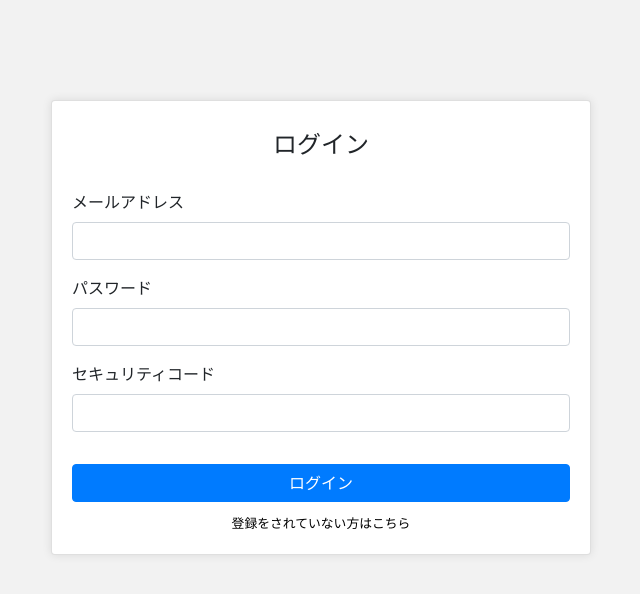
After one commit to syuuyana/my_story, a Flask app: page /login_management in a window 1280 px wide. The commit adds this page. Shown: the top 594 px of the page, without its empty margins (319-959 px from the left). Run offline with Flask 2, Linux system fonts and the light colour scheme; some libraries are stand-ins or nearby versions.

Commit message:
Add security input

```diff
--- a/src/app/app.py
+++ b/src/app/app.py
@@ -13,6 +13,9 @@ app = Flask(__name__)
 
 # secret_keyの準備
 app.config['SECRET_KEY'] = 'fh7342ttl284c'
+
+# security code
+SECURE = '456545'
 
 
 # MySQLとFlaskのコネクタ設定
@@ -87,11 +90,7 @@ def login():
         if account:
             app.permanent_session_lifetime = timedelta(minutes=3)  # 3分ログイン状態保持
             session.permanent = True # 仮にブラウザを閉じても状態保持
-#            session.modified = True
-#            email = request.form['email']
-#            session['email'] = email
-#            session['log_in'] = True # ログインが正常に行われた
-#            session['user_id'] = account[0] # idをセッションに代入
+            session.modified = True # session変更をブラウザに登録しない
             return redirect('/if_contents')  # どの紹介ページを選択したかで表示変更
         else:
             msg = 'incorrect username or password'  # エラー表示
@@ -108,21 +107,62 @@ def login():
             session['contents'] = 'management'  # 管理者ページの選択保持
         else:
             session['contents'] = None  # 何の選択も保持しない
-        return render_template("login.html")  # ログインページ遷移
+
+        if session['contents'] == 'management':
+            return redirect('/login_management')  # ログインページ遷移(management)
+        else:
+            return render_template("login.html")  # ログインページ遷移(normal)
 
 
-"""
-@app.route('/refrigerator', methods=['GET', 'POST'])
-def main():
+# 管理者用ログイン処理
+@app.route('/login_management', methods=['GET', 'POST'])
+def login_management():
 
-        # データベースに情報を挿入
-        db = cdb()
-        cursor = db.cursor(buffered=True)
-        cursor.execute("INSERT INTO Profiles (email, password) values (%s, %s)", (email, password,))
-        return render_template("condition.html", condition='成功！')
+    msg = ""
+    times_now = 0  # ログイン回数格納
+
+    # ログイン情報は安全か、フォームに情報は記入されているか(情報入力後)
+    if request.method == 'POST' \
+        and 'email' in request.form \
+        and 'password' in request.form \
+        and 'security' in request.form:
+
+        # ログイン情報をPOSTで受け取る
+        email = request.form['email']
+        password = request.form['password']
+        security = request.form['security']
+
+        # セキュリティコードを確認
+        if security != SECURE:
+            msg = 'security code is incorrect !'  # エラー表示
+            return render_template("login.html", msg=msg)  # 再度ログイン
+
+        # ログイン情報は、データベースの情報と一致するか確認
+        cnx = cdb()
+        cursor = cnx.cursor(buffered=True)  # 一件ずつデータを取る仕組みの構築
+        cursor.execute('SELECT * FROM Profiles WHERE email=%s AND password=%s',
+                        (email, password,))  # メールアドレスとパスワードは一致しているか、過去に登録したことがあるか
+        account = cursor.fetchone()  # 実際にrecord取得(一件ずつ)してタプル化
+
+        # 本人確認が正しいときの処理
+        if account:
+            app.permanent_session_lifetime = timedelta(minutes=3)  # 3分ログイン状態保持
+            session.permanent = True # 仮にブラウザを閉じても状態保持
+            session.modified = True # session変更をブラウザに登録しない
+
+            # ログイン回数更新
+            times_now = account[5]
+            times_now += 1
+            cursor.execute("UPDATE Profiles set times=%s where email=%s AND password=%s", (times_now, email, password,))
+            cnx.commit()
+
+            return redirect('/if_contents')  # どの紹介ページを選択したかで表示変更
         else:
-            return render_template("condition.html", condition='もう一回！')
-"""
+            msg = 'incorrect username or password'  # エラー表示
+            return render_template("login_management.html", msg=msg)  # 再度ログイン
+
+    else: # ログイン画面を開いたばかりで、何も入力していない(情報入力前)
+        return render_template("login_management.html")  # ログインページ遷移
 
 
 # 登録時の処理
@@ -143,16 +183,12 @@ def register():
         tel = request.form['tel']
         name = request.form['name']
 
-#        if (nickname is None) or (password is None) or (email is None):
-#            pass
-#        else:
-
         # 文字数制限()
         if register_interface("password", password, 8) == False:
             msg = 'A-Z, a-z, 0-9をそれぞれ１字以上を含め、合計8文字以上で入力してください'
             return render_template('register.html', msg=msg)
         if register_interface("name", name, 1) == False:
-            msg = 'ニックネームは1文字以上で入力してください'
+            msg = 'ネームは1文字以上で入力してください'
             return render_template('register.html', msg=msg)
 
         # 一度登録しているかどうか確認
@@ -181,10 +217,7 @@ def register():
 
             app.permanent_session_lifetime = timedelta(minutes=3)
             session.permanent = True
-#            session.modified = True
-#            session['user'] = nickname
-#            session['loggedin'] = True
-#            session['user_id'] = account_new[0]
+            session.modified = True # session変更をブラウザに登録しない
 
             return redirect('/if_contents')  # 押されたボタンに対して画面変える
     else: # まだ登録を済ませていない(登録前)
--- a/src/app/static/login.css
+++ b/src/app/static/login.css
@@ -22,6 +22,11 @@ button {
     color: red;
 }
 
+.err {
+    text-align: center;
+    color: red;
+}
+
 .login_reminder {
     text-align: center;
     margin-top: .5em;
--- /dev/null
+++ b/src/app/templates/login_management.html
@@ -0,0 +1,67 @@
+<!-- ログインは、layout用いず -->
+<!DOCTYPE html>
+<html lang="ja">
+<head>
+    <meta charset="UTF-8">
+    <meta name="viewport" content="width=device-width, initial-scale=1.0">
+
+    <!-- Bootstrap CDN -->
+    <link rel="stylesheet" href="https://stackpath.bootstrapcdn.com/bootstrap/4.5.0/css/bootstrap.min.css"
+                               integrity="sha384-9aIt2nRpC12Uk9gS9baDl411NQApFmC26EwAOH8WgZl5MYYxFfc+NcPb1dKGj7Sk"
+                               crossorigin="anonymous">
+
+    <!-- login.css -->
+    <link rel="stylesheet" href="../static/login.css">
+
+    <!-- title -->
+    <title> My App | ログイン </title>
+
+</head>
+
+<body>
+
+    <!-- login form -->
+    <div class="container">
+        <div class="row">
+            <div class="col-md-6 offset-md-3"> <!-- 横幅は3:6:3で調節 -->
+                <div class="card login">
+                    <div class="card-body">
+                        <h1>ログイン</h1>
+                        <form action="/login_management" method='POST'>
+                            <div class="form-group">
+                                <label for="email">メールアドレス</label>
+                                <input type="text" name="email" id="email" class="form-control">
+                            </div>
+                            <div class="form-group">
+                                <label for="password">パスワード</label>
+                                <input type="password" name="password" id="password" class="form-control">
+                            </div>
+                            <div class="form-group">
+                                <label for="password">セキュリティコード</label>
+                                <input type="security" name="security" id="security" class="form-control">
+                            </div>
+                            <h6 class="err">{{ msg }}</h6>
+                            <button class="btn btn-primary w-100">ログイン</button>
+                            <div class="login_reminder"><a href="/register">登録をされていない方はこちら</div>
+                        </form>
+                    </div>
+                </div>
+            </div>
+        </div>
+    </div>
+
+    <!-- Bootstrap CDN -->
+    <script src="https://code.jquery.com/jquery-3.5.1.slim.min.js"
+            integrity="sha384-DfXdz2htPH0lsSSs5nCTpuj/zy4C+OGpamoFVy38MVBnE+IbbVYUew+OrCXaRkfj"
+            crossorigin="anonymous">
+    </script>
+    <script src="https://cdn.jsdelivr.net/npm/popper.js@1.16.0/dist/umd/popper.min.js"
+            integrity="sha384-Q6E9RHvbIyZFJoft+2mJbHaEWldlvI9IOYy5n3zV9zzTtmI3UksdQRVvoxMfooAo"
+            crossorigin="anonymous">
+    </script>
+    <script src="https://stackpath.bootstrapcdn.com/bootstrap/4.5.0/js/bootstrap.min.js"
+            integrity="sha384-OgVRvuATP1z7JjHLkuOU7Xw704+h835Lr+6QL9UvYjZE3Ipu6Tp75j7Bh/kR0JKI"
+            crossorigin="anonymous">
+    </script>
+</body>
+</html>
```
Also changed, not shown: src/app/templates/management.html (+69 -3 lines), src/app/templates/refrigerator.html (+11 -11 lines).
